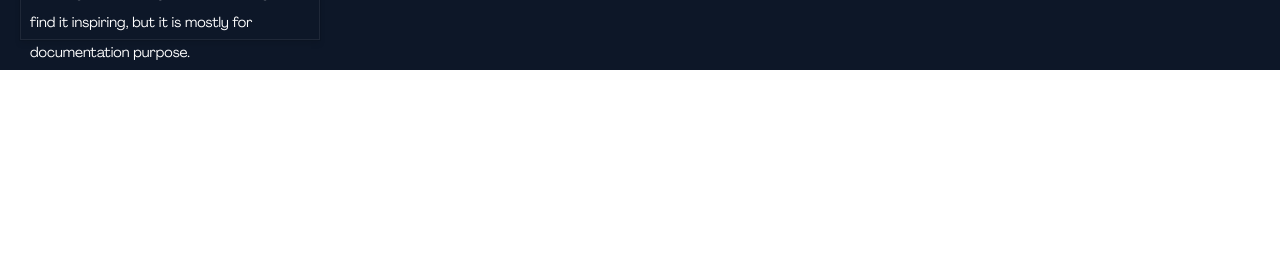
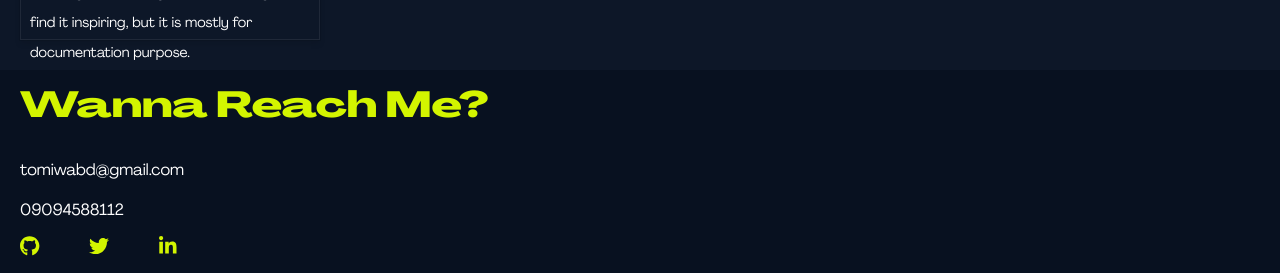
Before and after one commit to Tommy-Bada/NewBadaScript, a React (Vite) app in the folder new-bada-script/: page / in a window 1280 px wide. Shown: the part 2572-2845 px from the top of the page. Before the commit the page ends 2642 px from the top, so only its background shows below. Built offline with nearby package versions, Linux system fonts and the light colour scheme.

Commit message:
Contact section added

```diff
--- a/new-bada-script/package.json
+++ b/new-bada-script/package.json
@@ -10,6 +10,8 @@
     "preview": "vite preview"
   },
   "dependencies": {
+    "@fortawesome/free-brands-svg-icons": "^6.4.2",
+    "@fortawesome/react-fontawesome": "^0.2.0",
     "react": "^18.2.0",
     "react-dom": "^18.2.0",
     "react-router-dom": "^6.17.0",
--- a/new-bada-script/src/App.tsx
+++ b/new-bada-script/src/App.tsx
@@ -4,6 +4,7 @@ import Header from "./components/Header";
 import About from "./components/About";
 import Portfolio from "./components/Portfolio";
 import Blog from "./components/Blog";
+import Contact from "./components/Contact";
 
 function App() {
   return (
@@ -12,6 +13,7 @@ function App() {
       <About />
       <Portfolio />
       <Blog />
+      <Contact />
     </>
   );
 }
--- /dev/null
+++ b/new-bada-script/src/components/Contact.css
@@ -0,0 +1,21 @@
+.contact-section {
+  background: #081120;
+  padding: 2rem;
+  text-align: left;
+}
+.phone,
+.mail {
+  text-align: left;
+  padding: 0;
+  margin-bottom: 1rem;
+}
+.contact-section > div > p > a {
+  color: white;
+  font-size: 1.6rem;
+}
+#socials {
+  display: flex;
+}
+.social-icon {
+  padding-right: 5rem;
+}
--- /dev/null
+++ b/new-bada-script/src/components/Contact.tsx
@@ -0,0 +1,51 @@
+import "./Contact.css";
+import { FontAwesomeIcon } from "@fortawesome/react-fontawesome";
+import { faTwitter } from "@fortawesome/free-brands-svg-icons";
+import { faGithub } from "@fortawesome/free-brands-svg-icons";
+import { faLinkedinIn } from "@fortawesome/free-brands-svg-icons";
+
+function Contact() {
+  return (
+    <section className="contact-section" id="contact">
+      <h1>Wanna Reach Me?</h1>
+      <div>
+        <p className="mail">
+          <a href="mailto:tomiwabd@gmail.com">tomiwabd@gmail.com</a>
+        </p>
+        <p className="phone">
+          <a href="tel:09094588112">09094588112</a>
+        </p>
+        <div id="socials">
+          <div className="social-icon">
+            <a href="https://github.com/Tommy-Bada">
+              <FontAwesomeIcon
+                icon={faGithub}
+                size="2xl"
+                style={{ color: "#d3f500" }}
+              />
+            </a>
+          </div>
+          <div className="social-icon">
+            <a href="https://twitter.com/Badman_Bada">
+              <FontAwesomeIcon
+                icon={faTwitter}
+                size="2xl"
+                style={{ color: "#d3f500" }}
+              />
+            </a>
+          </div>
+          <div className="social-icon">
+            <a href="https://www.linkedin.com/in/tomiwa-bada-572018173/">
+              <FontAwesomeIcon
+                icon={faLinkedinIn}
+                size="2xl"
+                style={{ color: "#d3f500" }}
+              />
+            </a>
+          </div>
+        </div>
+      </div>
+    </section>
+  );
+}
+export default Contact;
```
Also changed, not shown: 1 other file (tests, documents, lock files or other folders).
